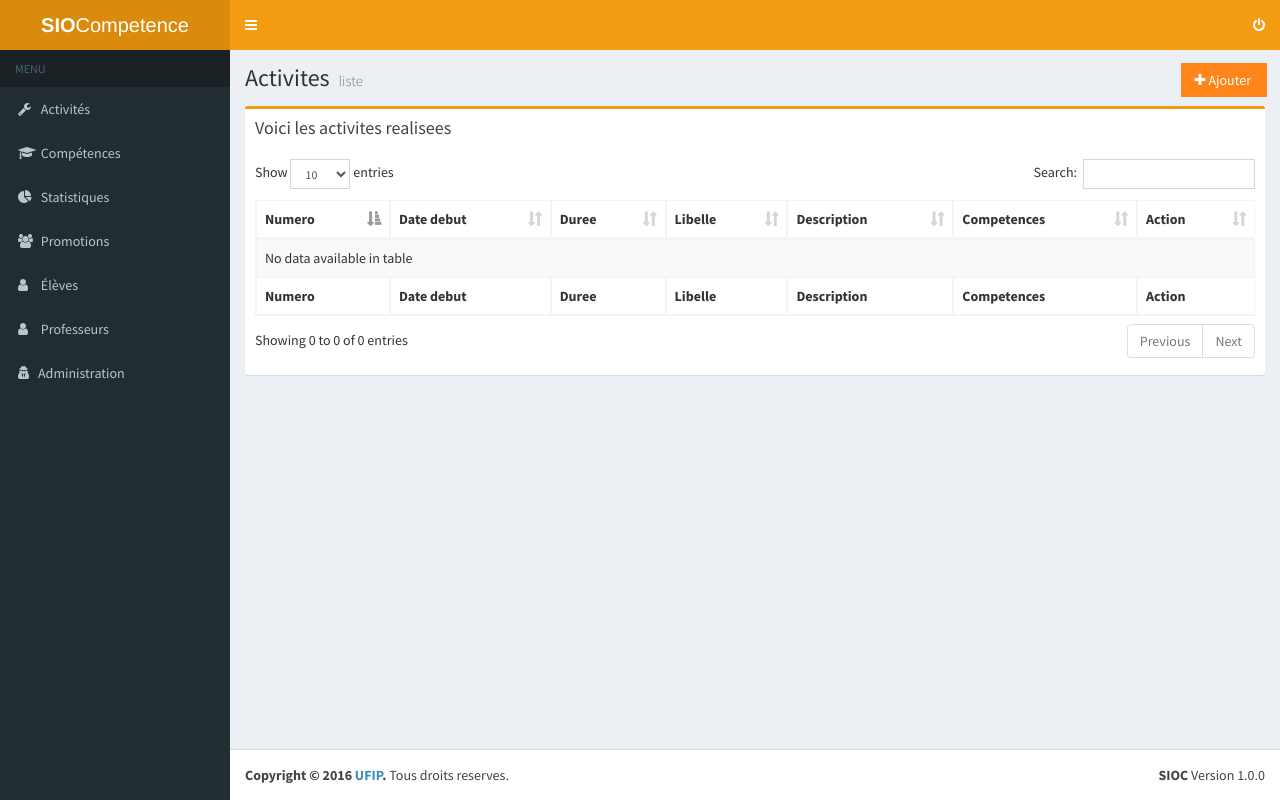
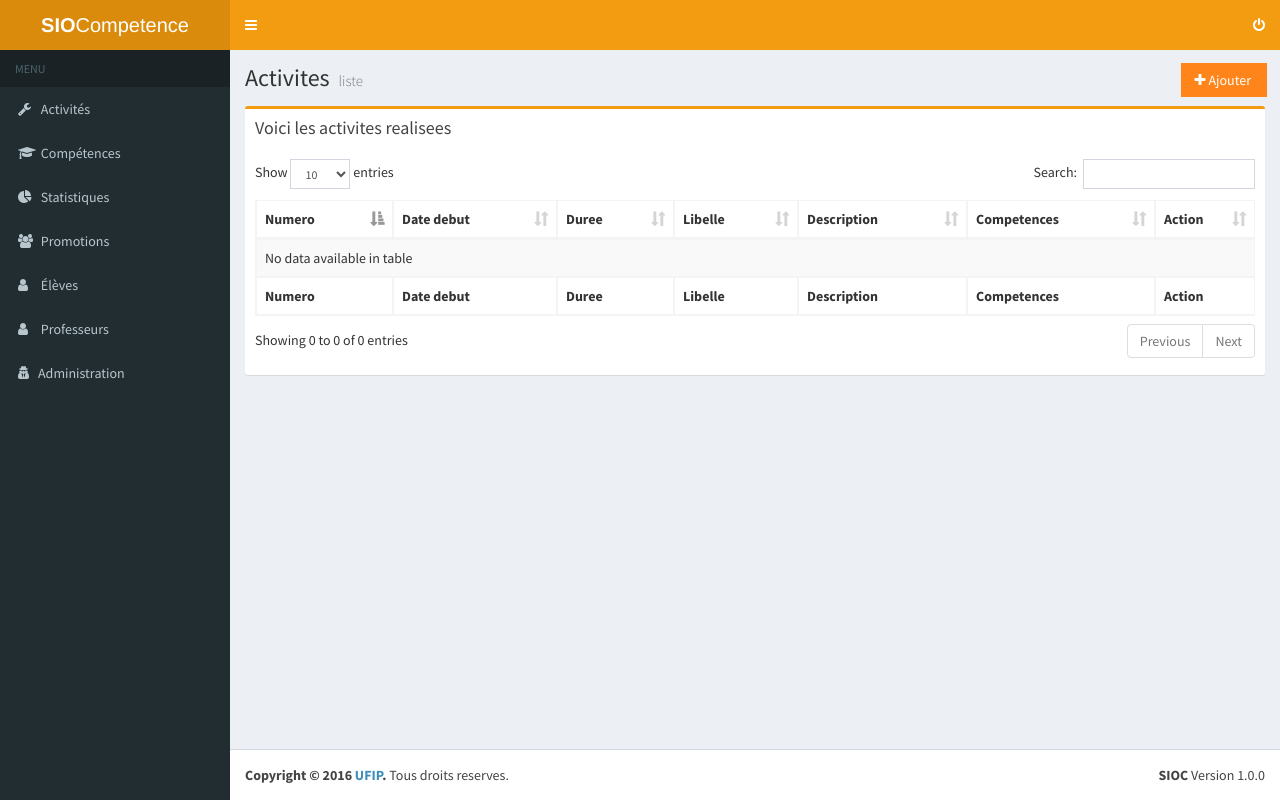
Before and after one commit to RemiLelaidier/SIOC-Silex, a PHP site: template vues/activite.html.twig in a window 1280 px wide. Run offline with PHP 8.4, Linux system fonts and the light colour scheme; the template is opened without the code that fills it, so the values that code supplies are empty; some libraries are stand-ins or nearby versions.

Commit message:
Activite

```diff
--- a/vues/activite.html.twig
+++ b/vues/activite.html.twig
@@ -26,7 +26,7 @@
                         <th>Libelle</th>
                         <th>Description</th>
                         <th>Competences</th>
-                        <th>Action</th>
+                        <th style="width:60px;">Action</th>
                       </tr>
                     </thead>
                     <tbody>
--- a/vues/eleves.html.twig
+++ b/vues/eleves.html.twig
@@ -26,7 +26,7 @@
                         <th>Email</th>
                         <th>Promotion</th>
                         <th>Annee</th>
-                        <th>Action</th>
+                        <th style="width:60px;">Action</th>
                       </tr>
                     </thead>
                     <tbody>
--- a/vues/professeurs.html.twig
+++ b/vues/professeurs.html.twig
@@ -24,7 +24,7 @@
                         <th>Nom</th>
                         <th>Prenom</th>
                         <th>Email</th>
-                        <th>Action</th>
+                        <th style="width:60px;">Action</th>
                       </tr>
                     </thead>
                     <tbody>
--- a/vues/promotion.html.twig
+++ b/vues/promotion.html.twig
@@ -24,7 +24,7 @@
                         <th>Annee</th>
                         <th>Libelle</th>
                         <th>Nb d'eleves</th>
-                        <th>Action</th>
+                        <th style="width:60px;">Action</th>
                       </tr>
                     </thead>
                     <tbody>
```
